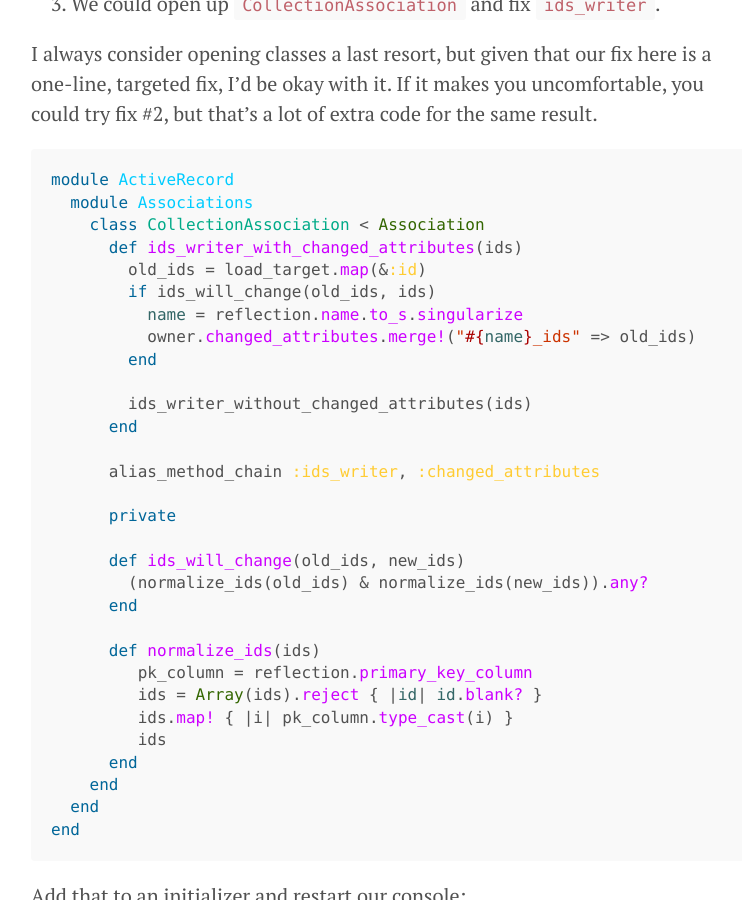
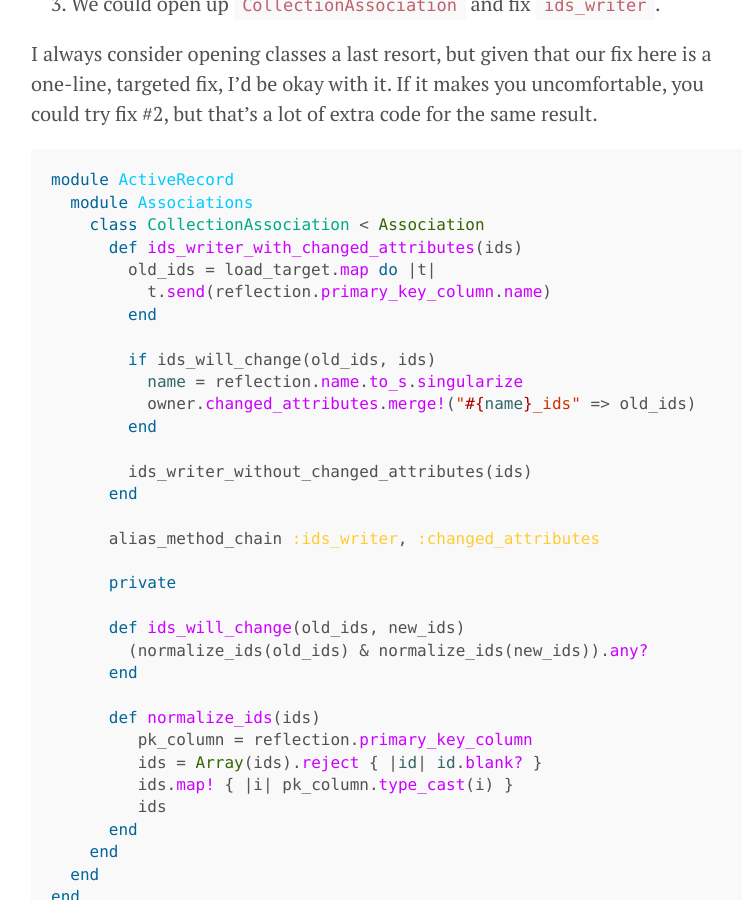
Before and after one commit to fshowalter/devblog, a Jekyll site: the page built from _posts/2014-03-03-auditing-in-rails.md, in a window 1280 px wide and 900 px high, scrolled down 4274 px. Shown: the whole window, without its empty margins (249-991 px from the left). Built offline with Jekyll 4.4.1, drawn with Linux system fonts in a browser that asks for light colours; Markdown is read by kramdown in place of the engine named in the settings.

Commit message:
Update 2014-03-03-auditing-in-rails.md

```diff
--- a/_posts/2014-03-03-auditing-in-rails.md
+++ b/_posts/2014-03-03-auditing-in-rails.md
@@ -157,7 +157,10 @@ module ActiveRecord
   module Associations
     class CollectionAssociation < Association
       def ids_writer_with_changed_attributes(ids)
-        old_ids = load_target.map(&:id)
+        old_ids = load_target.map do |t|
+          t.send(reflection.primary_key_column.name)
+        end
+
         if ids_will_change(old_ids, ids)
           name = reflection.name.to_s.singularize
           owner.changed_attributes.merge!("#{name}_ids" => old_ids)
```
